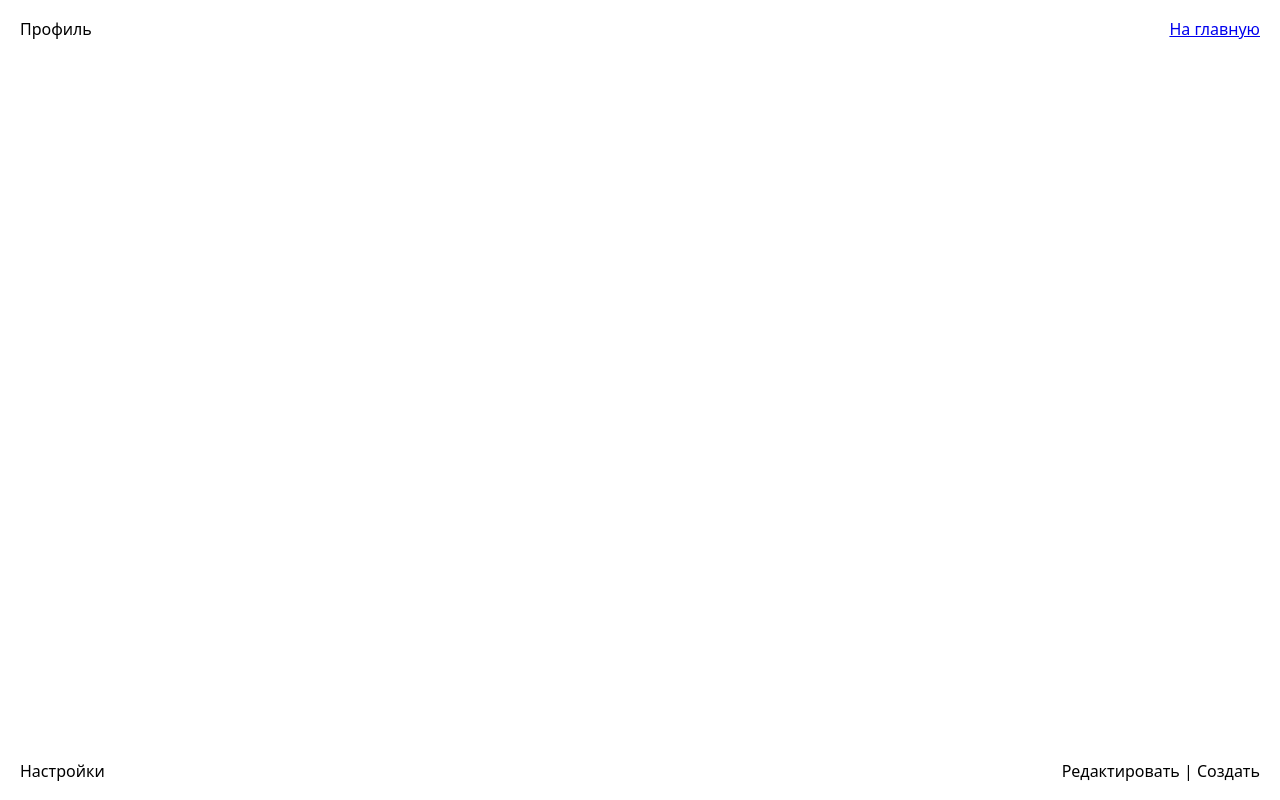
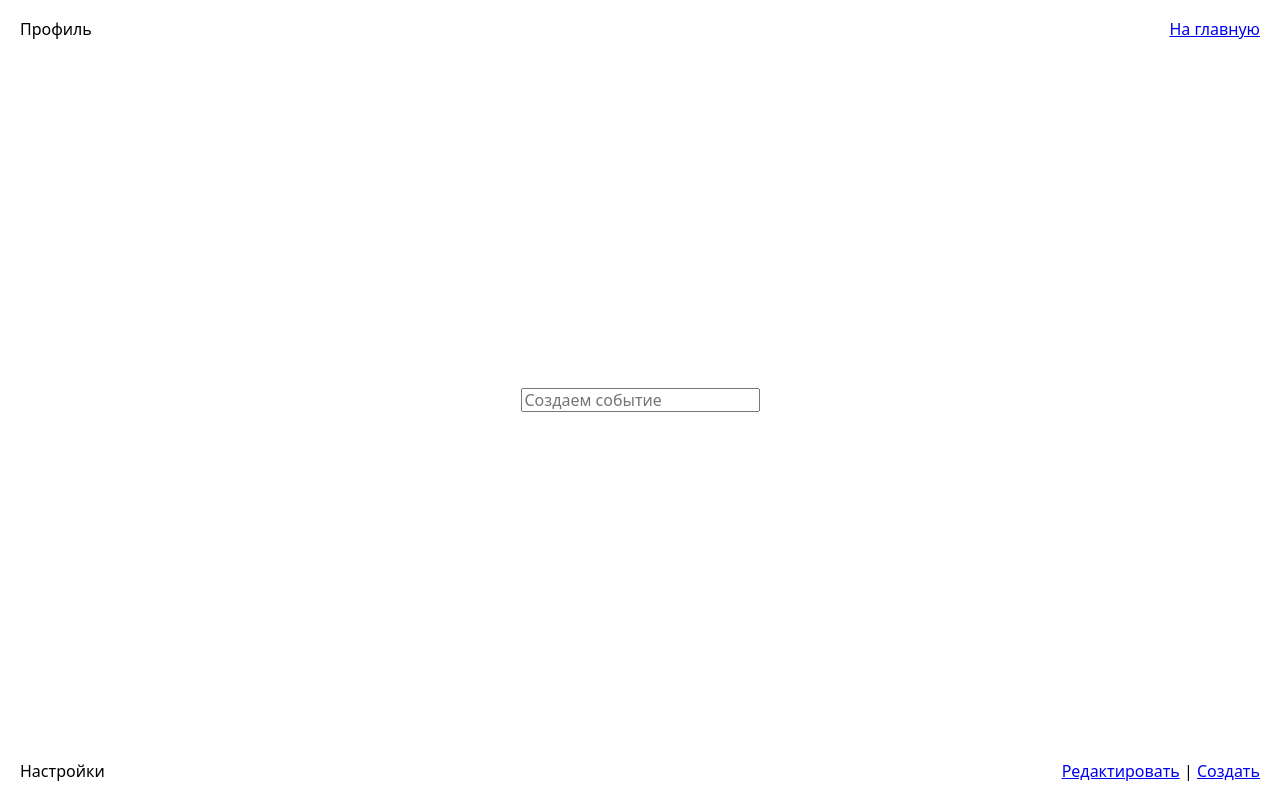
Before and after one commit to reptiloidz/countdown, an Angular app: page /create in a window 1280 px wide. Before the commit this address led to /. Built offline with nearby package versions, Linux system fonts and the light colour scheme.

Commit message:
Добавлены компоненты создания/редактирования

```diff
--- a/src/app/app.module.ts
+++ b/src/app/app.module.ts
@@ -8,6 +8,8 @@ import { MainItemComponent } from './components/main-item/main-item.component';
 import { EventComponent } from './components/event/event.component';
 import { HeaderComponent } from './components/header/header.component';
 import { FooterComponent } from './components/footer/footer.component';
+import { EditEventComponent } from './components/edit-event/edit-event.component';
+import { CreateEventComponent } from './components/create-event/create-event.component';
 
 @NgModule({
 	declarations: [
@@ -17,6 +19,8 @@ import { FooterComponent } from './components/footer/footer.component';
 		EventComponent,
 		HeaderComponent,
 		FooterComponent,
+		EditEventComponent,
+		CreateEventComponent,
 	],
 	imports: [BrowserModule, AppRoutingModule],
 	providers: [],
--- /dev/null
+++ b/src/app/components/create-event/create-event.component.html
@@ -0,0 +1 @@
+<app-edit-event></app-edit-event>
--- /dev/null
+++ b/src/app/components/create-event/create-event.component.ts
@@ -0,0 +1,8 @@
+import { Component } from '@angular/core';
+
+@Component({
+	selector: 'app-create-event',
+	templateUrl: './create-event.component.html',
+	styles: [],
+})
+export class CreateEventComponent {}
--- /dev/null
+++ b/src/app/components/edit-event/edit-event.component.html
@@ -0,0 +1,3 @@
+<form>
+	<input type="text" placeholder="Создаем событие" />
+</form>
--- /dev/null
+++ b/src/app/components/edit-event/edit-event.component.ts
@@ -0,0 +1,8 @@
+import { Component } from '@angular/core';
+
+@Component({
+	selector: 'app-edit-event',
+	templateUrl: './edit-event.component.html',
+	styles: [],
+})
+export class EditEventComponent {}
--- a/src/app/components/footer/footer.component.html
+++ b/src/app/components/footer/footer.component.html
@@ -2,4 +2,7 @@
 	<a>Настройки</a>
 </div>
 
-<div><a>Редактировать</a> | <a>Создать</a></div>
+<div>
+	<a routerLink="/edit/123">Редактировать</a> |
+	<a routerLink="/create">Создать</a>
+</div>
```
Also changed, not shown: src/app/app-routing.module.ts (+10 -0 lines).
